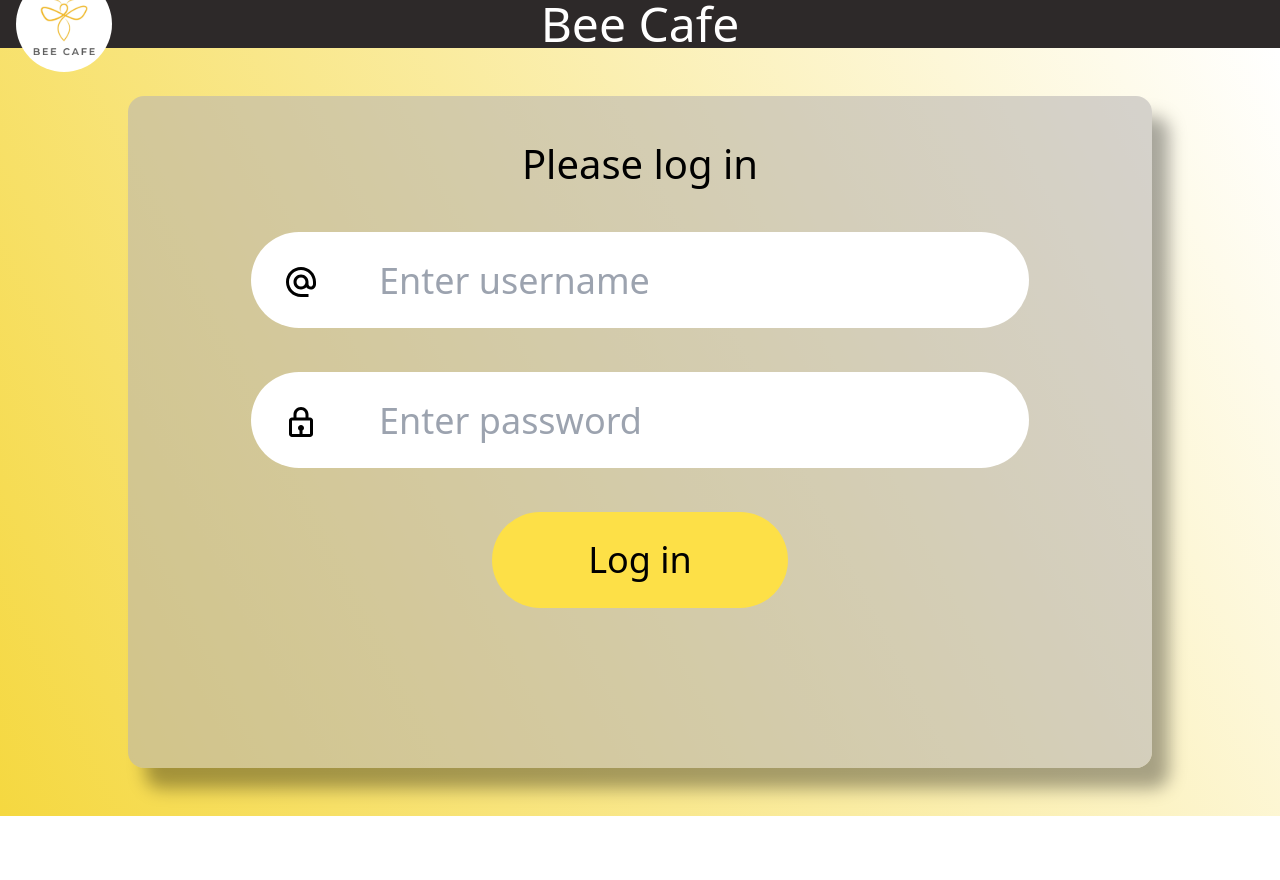
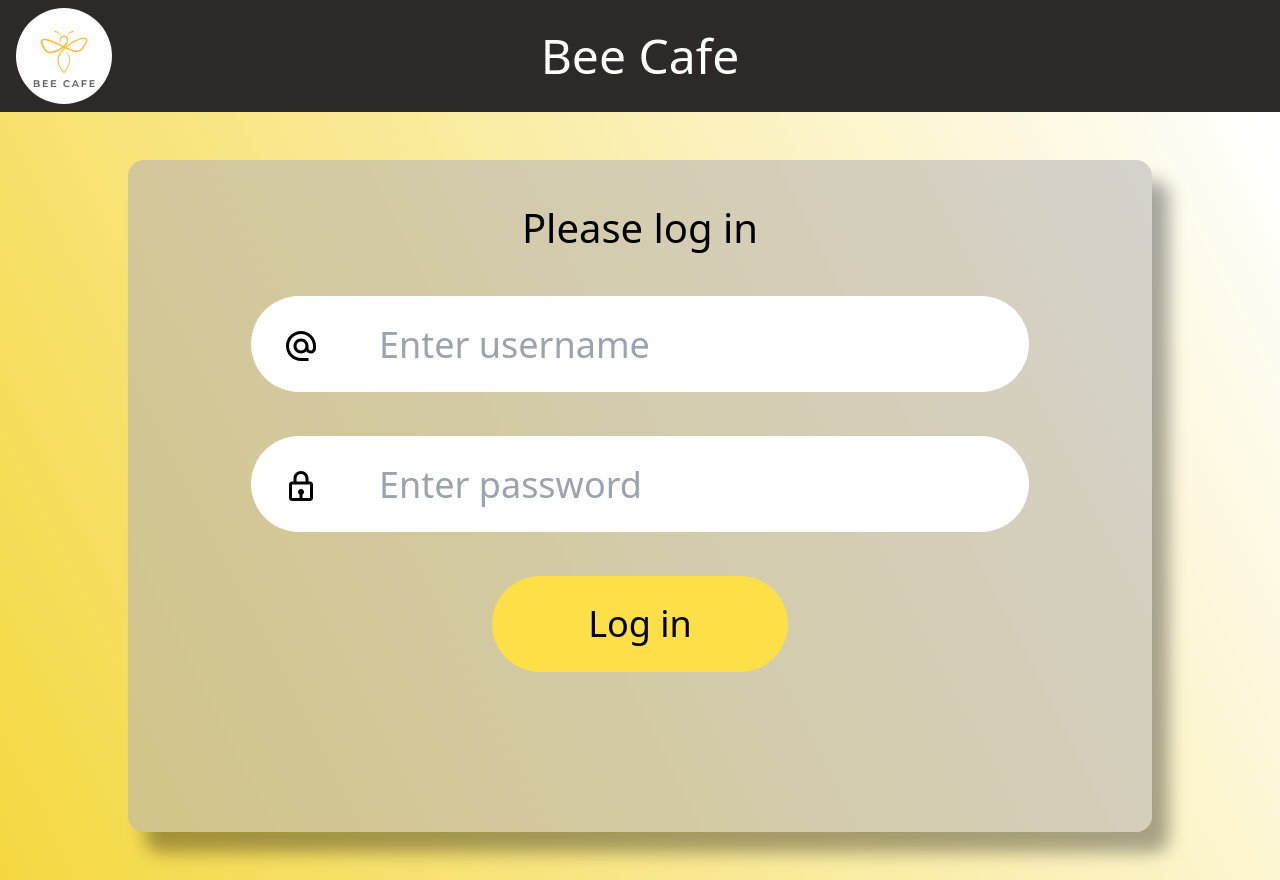
Before and after one commit to BeeCoders-Projects/restaurant-automation-client, a React (Create React App) app: page /auth in a window 1280 px wide. Before the commit the page ends 816 px from the top, so only its background shows below. Built offline with nearby package versions, Linux system fonts and the light colour scheme.

Commit message:
header fix

```diff
--- a/src/components/AuthLayout.js
+++ b/src/components/AuthLayout.js
@@ -6,7 +6,7 @@ function AuthLayout(){
         <>
             <header className="h-32 bg-[#2D2929] flex justify-center items-center relative">
                 <Logo className="absolute max-w-24 left-4"/>
-                <h1 className="text-5xl text-white">Bee Cafe</h1>
+                <h1 className="text-5xl text-white my-8">Bee Cafe</h1>
             </header>
             <main className="flex items-center justify-center grow py-12 font-light auth">
                 <div className="text-4xl w-[1024px] h-[672px]
```
